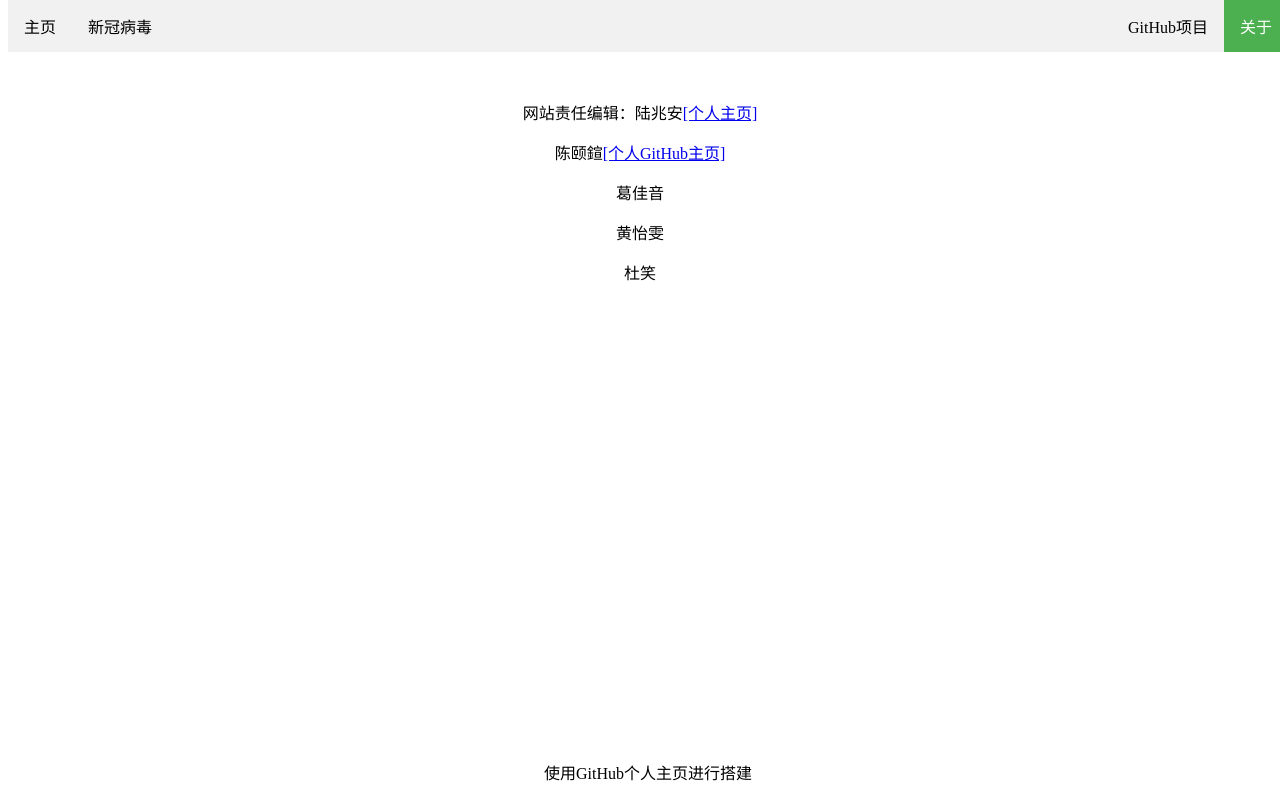
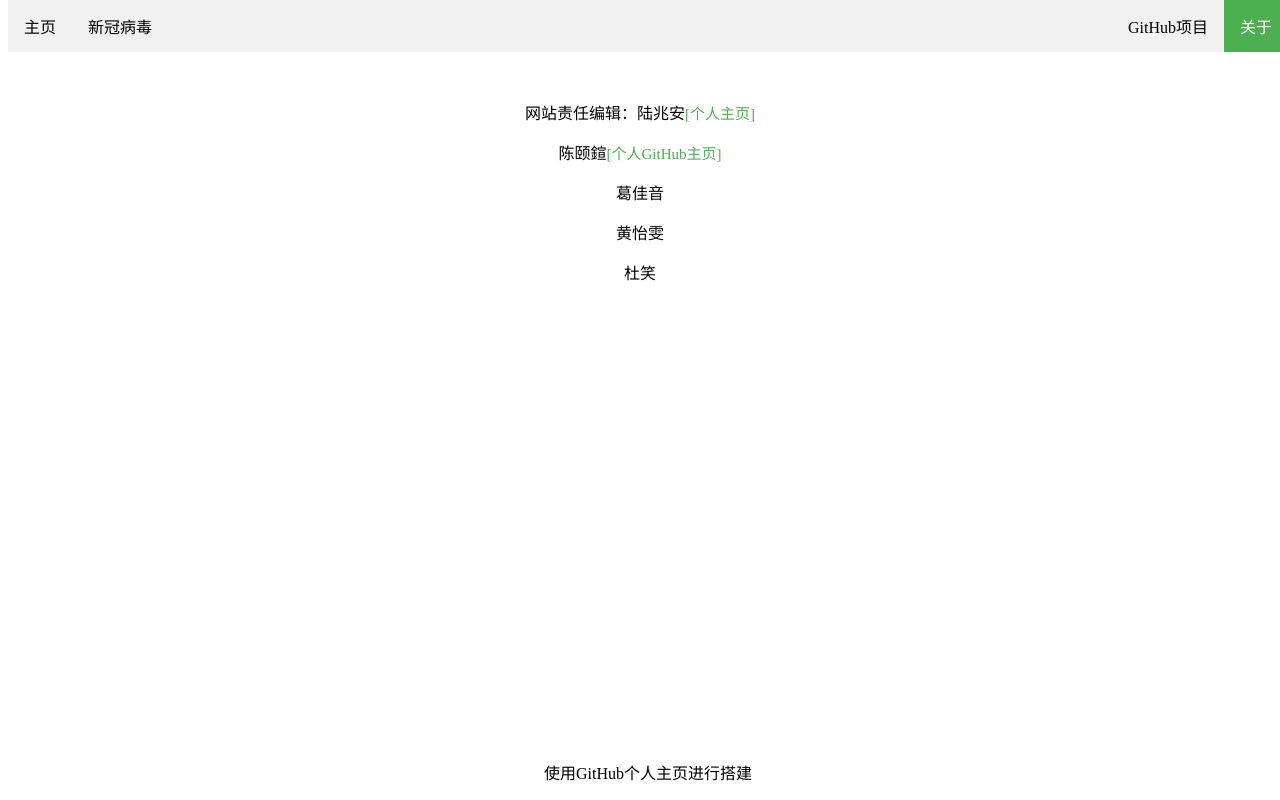
Before and after one commit to Yanhezhongxue180109/Yanhezhongxue180109.github.io, a plain HTML site: page about.html in a window 1280 px wide. Drawn offline with Linux system fonts and the light colour scheme.

Commit message:
Update about.html

```diff
--- a/about.html
+++ b/about.html
@@ -39,6 +39,11 @@
         height: auto;
         width: 100% auto;
     }
+    .content a{
+        font-size: 15px;
+        text-decoration: none;
+        color: #4caf50;
+    }
     .PageDown {
         position: fixed;
         text-align: center;
```
